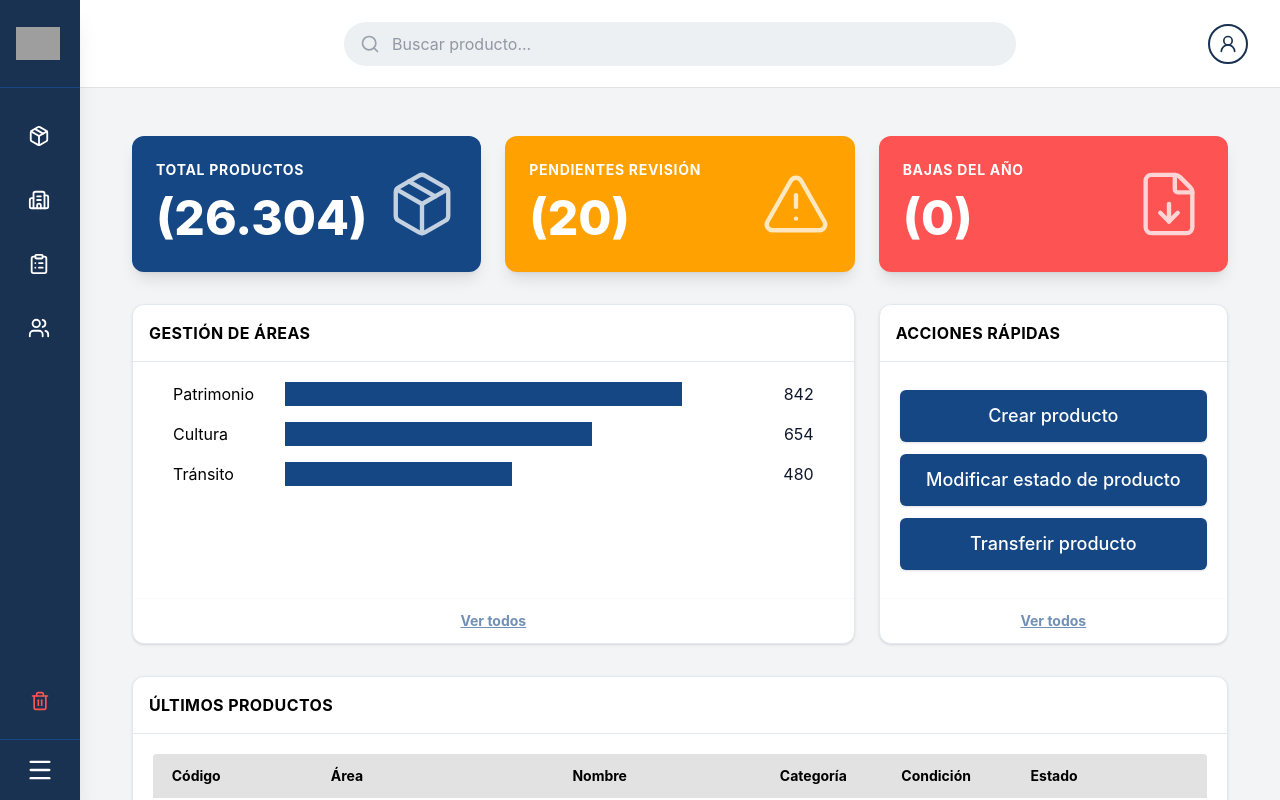
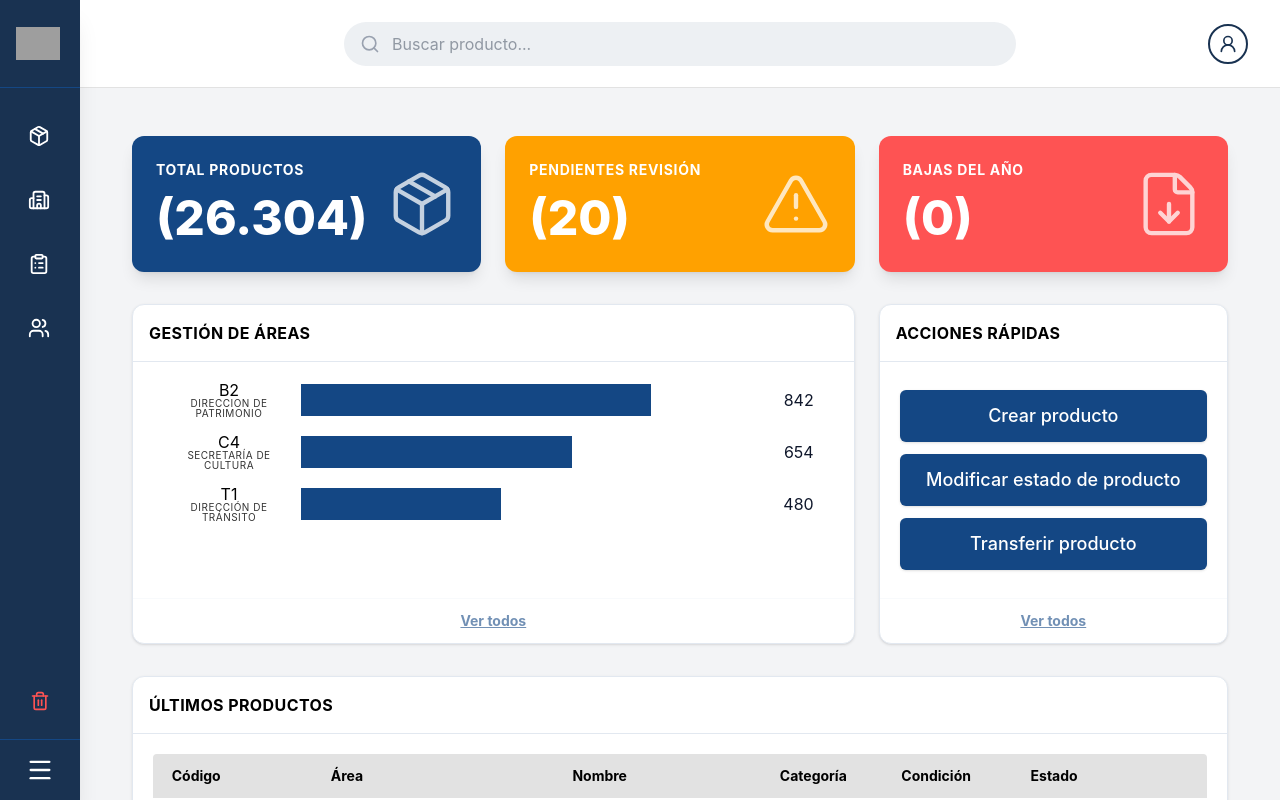
Before and after one commit to joaquin-x-o/sistema-patrimonio-municipal-front, a React (Vite) app: page / in a window 1280 px wide. Built offline with nearby package versions, Linux system fonts and the light colour scheme; grey boxes are pictures that could not be loaded.

Commit message:
refactor(BarGraph, ProductColumnNames, Dashboard): use DepartmentNameFormat component and department mock data instead of raw data

```diff
--- a/src/components/features/products/ProductColumnNames.tsx
+++ b/src/components/features/products/ProductColumnNames.tsx
@@ -3,6 +3,7 @@ import type { ProductShortResponse } from "../../../interfaces/productShortRespo
 import { Button } from "../../ui/Button";
 import { categoryTranslations, conditionTranslations } from "../../../utils/productDictionaries";
 import { ProductBadgeStatus } from "./ProductBadgeStatus";
+import { DepartmentNameFormat } from "../department/DepartmentNameFormat";
 
 
 export const ProductColumnNames: ColumnDef<ProductShortResponse>[] = [
@@ -14,12 +15,10 @@ export const ProductColumnNames: ColumnDef<ProductShortResponse>[] = [
         header: "Área",
         accessorKey: "department",
         cell: (row) => (
-            <div className="flex flex-col items-center">
-                <span className="text-foreground-muted">{row.department.departmentCode}</span>
-                <span className="text-[10px] text-foreground-muted opacity-80 uppercase tracking-wider">
-                    {row.department.name}
-                </span>
-            </div>
+            <DepartmentNameFormat
+                departmentCode={row.department.departmentCode}
+                name={row.department.name}
+            />
         )
     },
     {
--- a/src/components/ui/BarGraph.tsx
+++ b/src/components/ui/BarGraph.tsx
@@ -1,7 +1,7 @@
-import { useEffect, useState } from "react";
+import { useEffect, useState, type ReactNode } from "react";
 
 interface Props {
-    label: string;
+    label: ReactNode;
     value: number;
     max: number;
 }
@@ -25,12 +25,12 @@ export function Bar({ label, value, max }: Props) {
     return (
         <div className="flex items-center gap-4 mb-4 mx-5 last:mb-0">
             {/* label */}
-            <div className="w-24 text-s, text-foreground-muted truncate">
+            <div className="w-28 flex flex-col items-center leading-none text-center">
                 {label}
             </div>
 
             {/* barra */}
-            <div className="flex-1 h-6 flex items-center">
+            <div className="flex-1 h-8 flex items-center">
                 <div
                     className="h-full bg-primary-hover transition-all duration-1000 ease-out"
                     style={{ width: `${animatedWidth}%` }}
@@ -38,7 +38,7 @@ export function Bar({ label, value, max }: Props) {
             </div>
 
             {/* valor que representa la barra */}
-            <div className="w-10 text-right text-m text-slate-900">
+            <div className="w-20 text-right text-m text-slate-900">
                 {value}
             </div>
         </div>
--- a/src/pages/Dashboard.tsx
+++ b/src/pages/Dashboard.tsx
@@ -1,13 +1,16 @@
-import { Package, AlertTriangle, FileDown } from "lucide-react";
 import { SummaryCard } from "../components/ui/SummaryCard";
 import { Card } from "../components/ui/Card";
 import { Bar } from "../components/ui/BarGraph";
 import { useSidebar } from "../components/layout/sidebar/SidebarProvider";
 import { Table } from "../components/ui/Table";
+import { Button } from "../components/ui/Button";
 import { ProductColumnNames } from "../components/features/products/ProductColumnNames";
+
 import { mockProductsPageOne } from "../mock/productsMock";
-import { Button } from "../components/ui/Button";
+import { getDept } from "../mock/departmentsMock";
 
+import { Package, AlertTriangle, FileDown } from "lucide-react";
+import { DepartmentNameFormat } from "../components/features/department/DepartmentNameFormat";
 
 
 export default function Dashboard() {
@@ -45,9 +48,24 @@ export default function Dashboard() {
                 <div className="lg:col-span-2">
                     {/* grafico de gestion de areas */}
                     <Card title="GESTIÓN DE ÁREAS" footerLinkTo="/area/gestion-areas">
-                        <Bar label="Patrimonio" value={842} max={1000} />
-                        <Bar label="Cultura" value={654} max={1000} />
-                        <Bar label="Tránsito" value={480} max={1000} />
+                        <Bar label={
+                            <DepartmentNameFormat
+                                departmentCode={getDept("B2").departmentCode}
+                                name={getDept("B2").name}
+                            />
+                        } value={842} max={1000} />
+                        <Bar label={
+                            <DepartmentNameFormat
+                                departmentCode={getDept("C4").departmentCode}
+                                name={getDept("C4").name}
+                            />
+                        } value={654} max={1000} />
+                        <Bar label={
+                            <DepartmentNameFormat
+                                departmentCode={getDept("T1").departmentCode}
+                                name={getDept("T1").name}
+                            />
+                        } value={480} max={1000} />
                     </Card>
                 </div>
 
```
